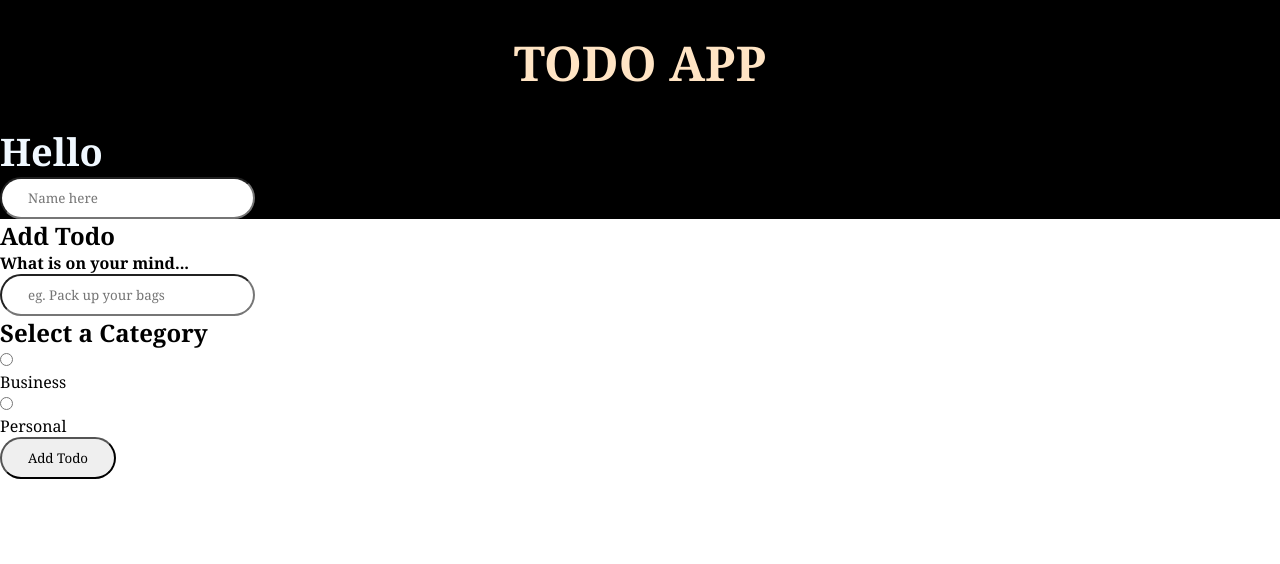
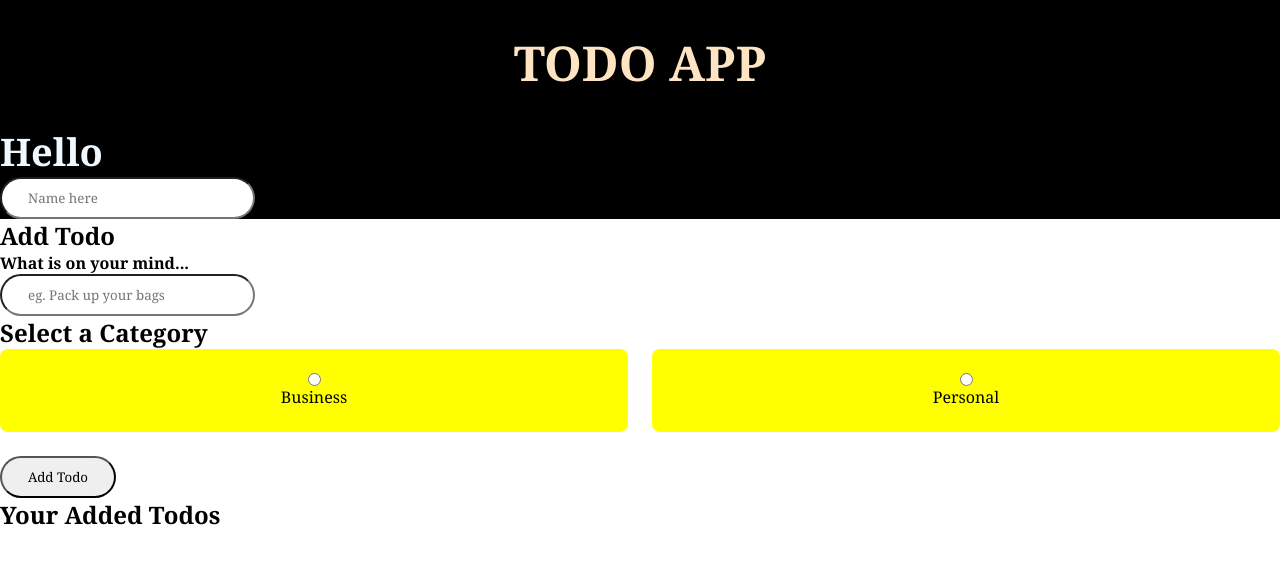
Before and after one commit to kenya194/reactToDo, a React (Create React App) app: page / in a window 1280 px wide. Shown: the top 564 px of the page. Built offline with nearby package versions, Linux system fonts and the light colour scheme.

Commit message:
css update

```diff
--- a/src/category.js
+++ b/src/category.js
@@ -1,21 +1,27 @@
+import Lists from "./lists";
+
 const Category = () => {
     return (
         <div>
             <h2>Select a Category</h2>
-            <label>
+
+            <div className="options">
+            <label className="split">
                 <input type="radio" id="category1" value='business'></input>
                 <span className="bubble Business"></span>
                 <div>Business</div>
             </label>
 
 
-            <label>
+            <label className="split">
                 <input type="radio" id="category2" value='personal'></input>
                 <span className="bubble Personal"></span>
                 <div>Personal</div>
             </label>
+            </div>
 
             <input type="submit" value='Add Todo'></input>
+            <Lists />
         </div>
      );
 }
--- a/src/index.css
+++ b/src/index.css
@@ -31,3 +31,22 @@ input{
     padding: 10px 26px;
     outline: 0;
 }
+
+.options{
+      display: grid;
+        grid-template-columns: repeat(2, 1fr);
+        margin-bottom: 1.5rem;
+        grid-gap: 1.5rem;
+}
+
+.options .split{
+  display: flex;
+  flex-direction: column;
+  align-items: center;
+  justify-content: center;
+  padding: 1.5rem;
+  background-color: yellow;
+      border-radius: 0.5rem;
+        box-shadow: var(--shadow);
+        cursor: pointer;
+}
--- /dev/null
+++ b/src/lists.js
@@ -0,0 +1,8 @@
+const Lists = () => {
+
+    return (
+        <h2>Your Added Todos</h2>
+     );
+}
+
+export default Lists;
```
